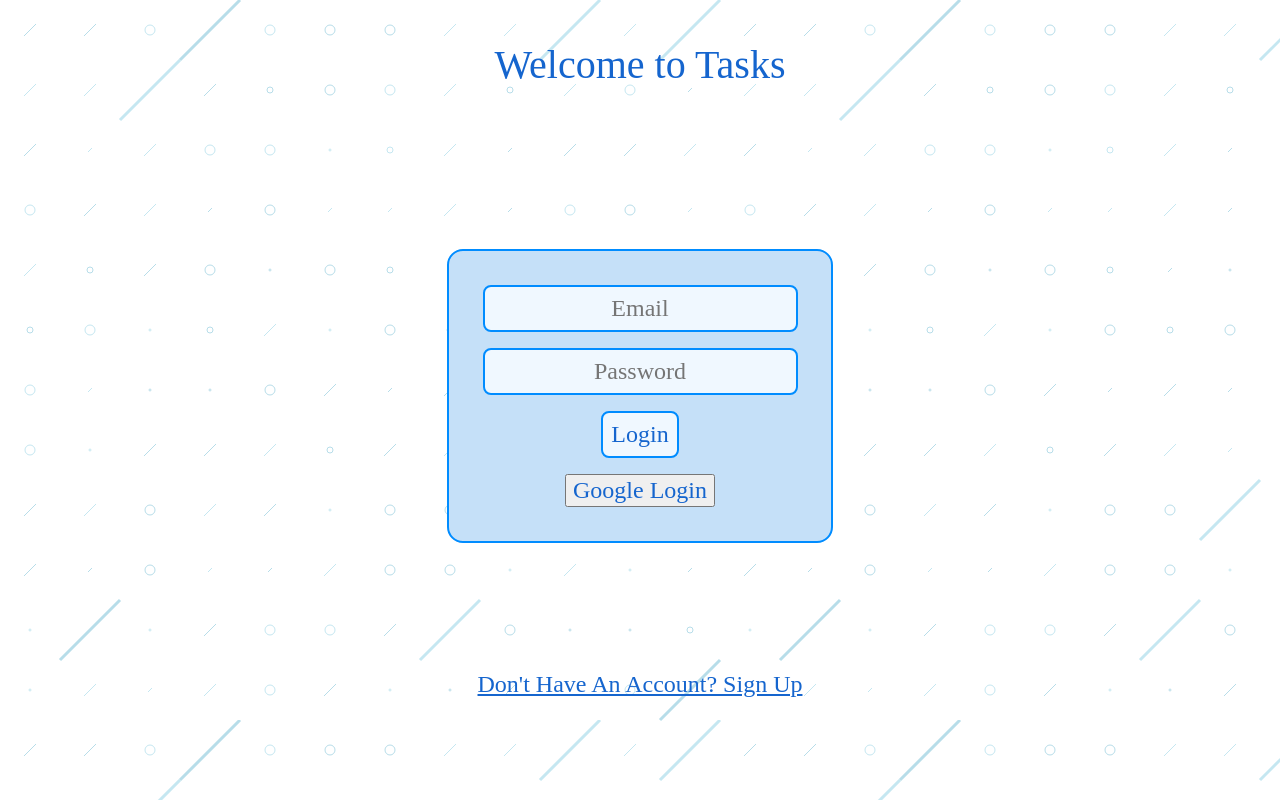
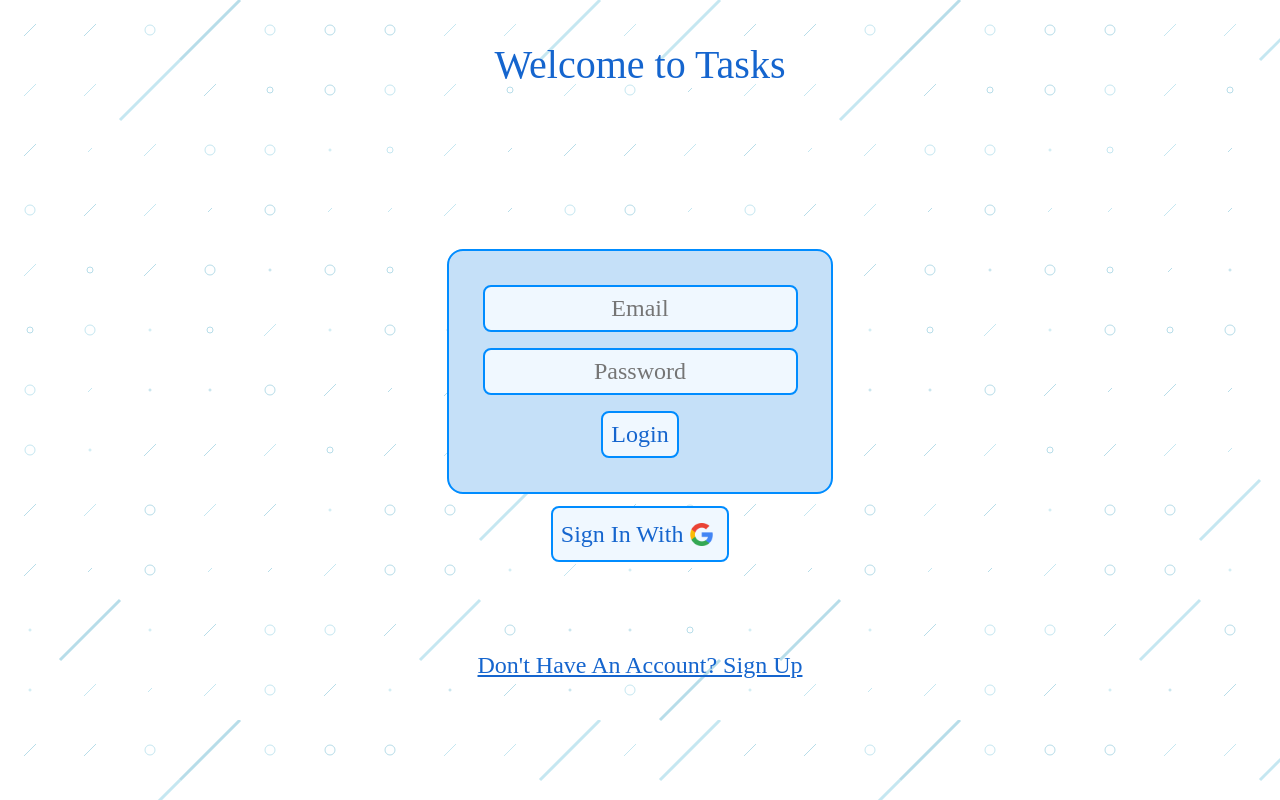
Before and after one commit to AceOfRay/GDSC-Tasks, a plain HTML site: page public/index.html in a window 1280 px wide. Drawn offline with Linux system fonts and the light colour scheme; no server answers.

Commit message:
added google sign in and sign out

```diff
--- a/public/index.html
+++ b/public/index.html
@@ -16,8 +16,10 @@
         <input type="text" id="emailInput" placeholder="Email" />
         <input type="password" id="passwordInput" placeholder="Password" />
         <button type="button" id="loginButton">Login</button>
-        <button type="button" id="googleLogin">Google Login</button>
       </form>
+      <button type="button" id="googleLogin">Sign In With
+        <img id="googleLogo" src="/src/images/googleLogo.png" alt="Google Icon">
+      </button>
 
     </div>
     <footer id="foot">
--- a/public/src/css/index.css
+++ b/public/src/css/index.css
@@ -21,7 +21,8 @@ nav {
 
 #container {
   display: flex;
-  justify-content: center;
+  align-items: center;
+  flex-direction: column;
 }
 
 #loginForm {
@@ -30,6 +31,7 @@ nav {
   justify-content: center;
   align-items: center;
   margin: 10vw;
+  margin-bottom:1vw;
   padding: 2vw;
   background-color: rgb(197, 224, 248);
   border: 2px solid rgb(0, 140, 255);
@@ -54,10 +56,28 @@ nav {
 
 #loginButton,
 #emailInput,
-#passwordInput {
+#passwordInput,
+#googleLogin {
   padding: 1vh;
   background-color: aliceblue;
   border: 2px solid rgb(0, 140, 255);
   border-radius: 1vh;
   text-align: center;
 }
+
+#loginButton {
+  cursor: pointer;
+}
+#googleLogin {
+  margin-bottom:7vw;
+  display:flex;
+  align-items: center;
+  justify-content: space-between;
+  cursor: pointer;
+}
+
+#googleLogo {
+  width:1.8vw;
+  height:auto;
+  margin:.5vw;
+}
--- a/public/src/scripts/login.js
+++ b/public/src/scripts/login.js
@@ -1,35 +1,46 @@
 import { auth } from "./init.js";
-import { signInWithEmailAndPassword, GoogleAuthProvider, signInWithRedirect, onAuthStateChanged } from "https://www.gstatic.com/firebasejs/10.5.2/firebase-auth.js";
+import {
+  signInWithEmailAndPassword,
+  GoogleAuthProvider,
+  signInWithRedirect,
+  onAuthStateChanged,
+} from "https://www.gstatic.com/firebasejs/10.5.2/firebase-auth.js";
 
-/*
+// google sign in logic
 const provider = new GoogleAuthProvider();
 
 const loginWithGoogle = async () => {
-  await signInWithRedirect(auth, provider)
+  await signInWithRedirect(auth, provider);
   window.location.href = "/src/html/taskHome.html";
-}
+};
 
-const googleLogin = document.getElementById('googleLogin');
-googleLogin.addEventListener('click', loginWithGoogle
-);
-*/
+const googleLogin = document.getElementById("googleLogin");
+googleLogin.addEventListener("click", loginWithGoogle);
+
+// normal login logic
 
 const loginBtn = document.getElementById("loginButton");
-
 
 loginBtn.addEventListener("click", () => {
   const email = document.getElementById("emailInput").value;
   const pswd = document.getElementById("passwordInput").value;
 
   signInWithEmailAndPassword(auth, email, pswd)
-    .then((credential) => {
+    .then(() => {
       window.location.href = "/src/html/taskHome.html";
     })
+    .catch((error) => {
+      const provider = email.split("@")[1].split(".")[0];
+      if (provider == "gmail") {
+        alert(`Error Signing in: Try Signing in with ${provider} : ${error.message}` );
+      }
+    });
 });
+
+// if the user is logged in, forward to taskHome.html
 
 onAuthStateChanged(auth, (user) => {
   if (user) {
-    // User is signed in, redirect or perform other actions here
     window.location.href = "/src/html/taskHome.html";
   }
 });
```
Also changed, not shown: public/src/css/home.css (+8 -0 lines), public/src/scripts/homeBkgrnd.js (+18 -17 lines), public/src/images/googleLogo.png (added).
